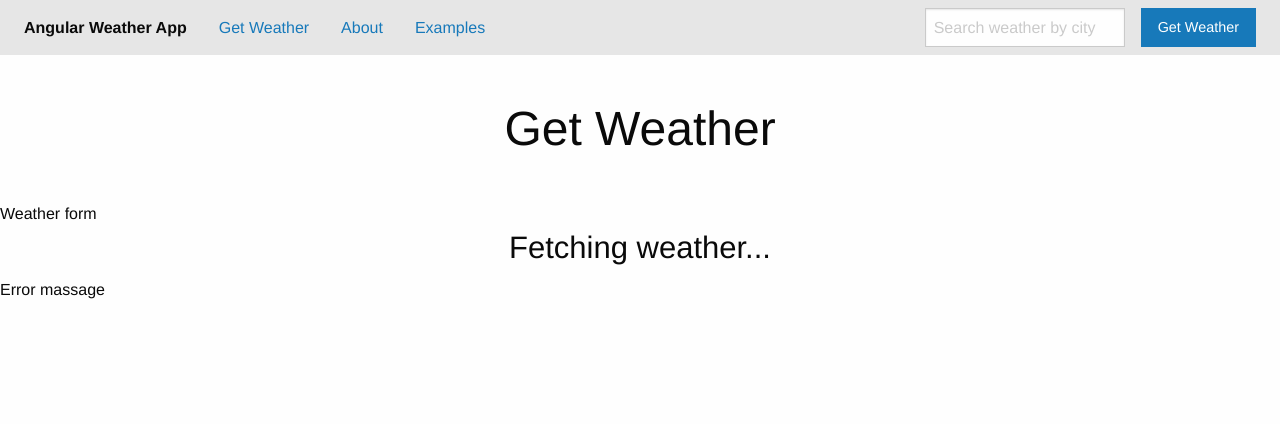
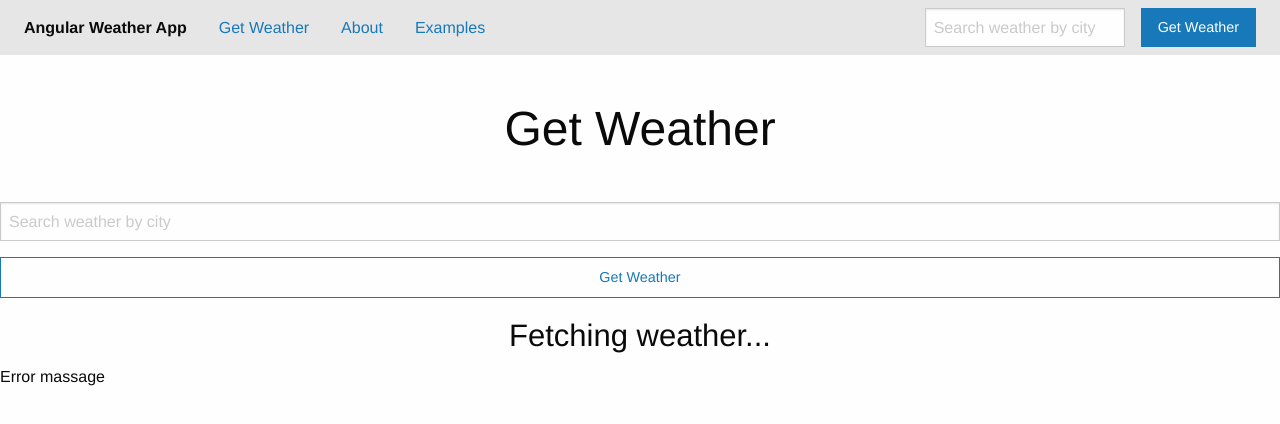
Before and after one commit to sairus2k/angular-weather, an Angular app: page / in a window 1280 px wide. Shown: the top 424 px of the page. Built offline with nearby package versions, Linux system fonts and the light colour scheme; what @angularclass/hmr would draw is missing.

Commit message:
Add WeatherForm component

```diff
--- a/src/app/app.module.ts
+++ b/src/app/app.module.ts
@@ -6,12 +6,14 @@ import { HttpModule } from '@angular/http';
 import { AppComponent } from './app.component';
 import { NavComponent } from './nav/nav.component';
 import { WeatherComponent } from './weather/weather.component';
+import { WeatherFormComponent } from './weather-form/weather-form.component';
 
 @NgModule({
   declarations: [
     AppComponent,
     NavComponent,
-    WeatherComponent
+    WeatherComponent,
+    WeatherFormComponent
   ],
   imports: [
     BrowserModule,
--- /dev/null
+++ b/src/app/weather-form/weather-form.component.html
@@ -0,0 +1,4 @@
+<form (submit)="onFormSubmit()">
+  <input type="search" placeholder="Search weather by city" [(ngModel)]="location" name="location">
+  <button class="button expanded hollow">Get Weather</button>
+</form>
--- /dev/null
+++ b/src/app/weather-form/weather-form.component.ts
@@ -0,0 +1,25 @@
+import { Component, OnInit, Output, EventEmitter } from '@angular/core';
+
+@Component({
+  selector: 'aw-weather-form',
+  templateUrl: './weather-form.component.html',
+  styleUrls: ['./weather-form.component.scss']
+})
+export class WeatherFormComponent implements OnInit {
+  @Output() onSearch = new EventEmitter();
+  location: string;
+
+  constructor() { }
+
+  ngOnInit() {
+  }
+
+  onFormSubmit() {
+    const location = this.location;
+    if (location.length > 0) {
+      this.location = '';
+      this.onSearch.emit(location);
+    }
+  }
+
+}
--- a/src/app/weather/weather.component.html
+++ b/src/app/weather/weather.component.html
@@ -1,4 +1,4 @@
 <h1 class="text-center page-title">Get Weather</h1>
-<div>Weather form</div>
+<aw-weather-form (onSearch)="handleSearch($event)"></aw-weather-form>
 <h3 class="text-center">Fetching weather...</h3>
 <div>Error massage</div>
--- a/src/app/weather/weather.component.ts
+++ b/src/app/weather/weather.component.ts
@@ -12,4 +12,8 @@ export class WeatherComponent implements OnInit {
   ngOnInit() {
   }
 
+  handleSearch(location) {
+    console.log(location);
+  }
+
 }
```
Also changed, not shown: src/app/weather-form/weather-form.component.scss (added), 1 other file (tests, documents, lock files or other folders).
